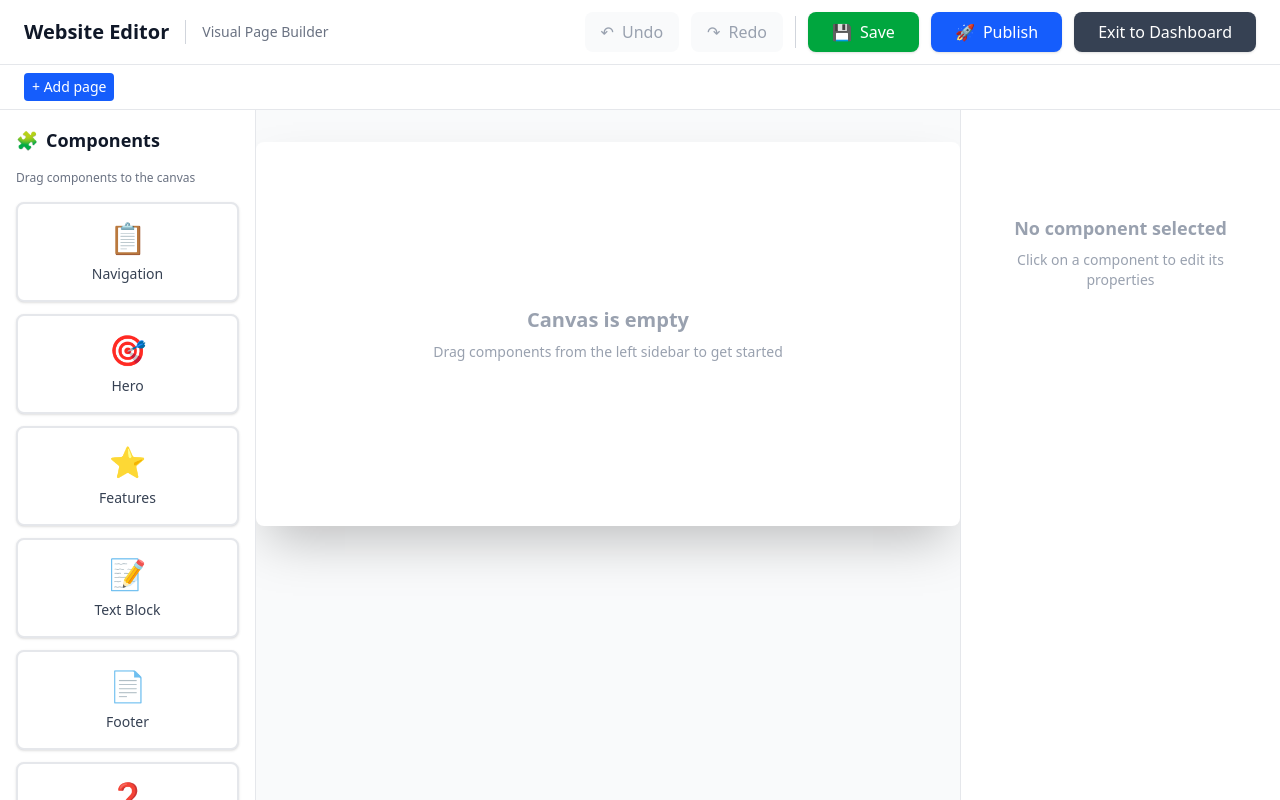
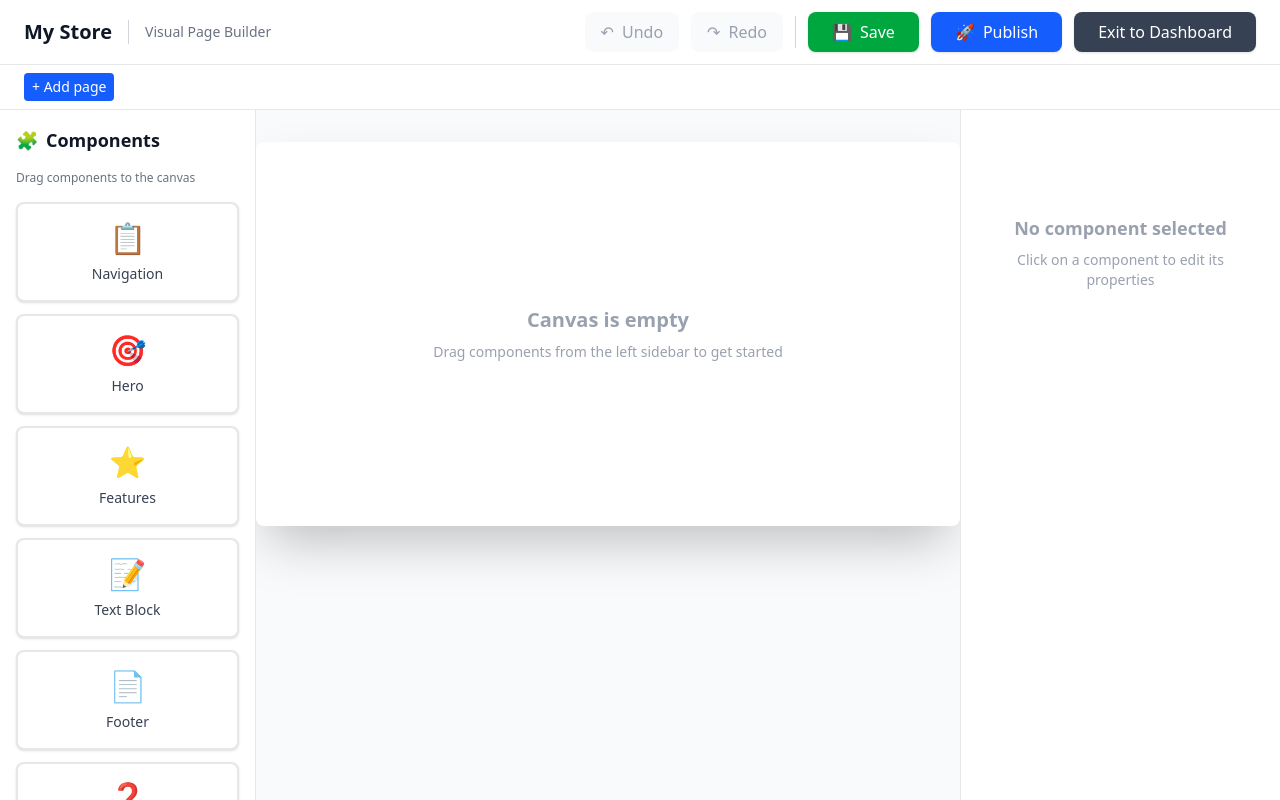
Before and after one commit to jouleaidotcom/sellaora, a React (Vite) app in the folder frontend/: page /editor/1 in a window 1280 px wide. Built offline with nearby package versions, Linux system fonts and the light colour scheme; sample sign-in values are in the browser's storage.

Commit message:
Fix: Issue #7: Website Editor, name dynamic

```diff
--- a/frontend/src/components/editor/TopBar.jsx
+++ b/frontend/src/components/editor/TopBar.jsx
@@ -1,11 +1,13 @@
 import PublishButton from './PublishButton';
 
-const TopBar = ({ onUndo, onRedo, onSave, onExit, canUndo, canRedo, isSaving, storeId, jsonLayout }) => {
+const TopBar = ({ onUndo, onRedo, onSave, onExit, canUndo, canRedo, isSaving, storeId, jsonLayout, storeName }) => {
   return (
     <div className="bg-white border-b border-gray-200 shadow-sm">
       <div className="flex items-center justify-between px-6 py-3">
         <div className="flex items-center gap-4">
-          <h1 className="text-xl font-bold text-gray-900">Website Editor</h1>
+          <h1 className="text-xl font-bold text-gray-900">
+            {storeName || 'My Store'}
+          </h1>
           <div className="h-6 w-px bg-gray-300"></div>
           <span className="text-sm text-gray-500">Visual Page Builder</span>
         </div>
--- a/frontend/src/pages/Dashboard.jsx
+++ b/frontend/src/pages/Dashboard.jsx
@@ -75,6 +75,7 @@ const Dashboard = () => {
         setNewStore({ storeName: '', domain: '', description: '' });
         setShowCreateForm(false);
         navigate(`/dashboard/store/${created._id}/chatbox`);
+        navigate(`/editor/${created._id}`, {state : {storeName: created.storeName}});
       } else {
         setError('Failed to create store');
       }
--- a/frontend/src/pages/Editor.jsx
+++ b/frontend/src/pages/Editor.jsx
@@ -1,6 +1,6 @@
 import { useEffect, useState, useCallback } from 'react';
 import PageTabs from '../components/editor/PageTabs';
-import { useParams, useNavigate } from 'react-router-dom';
+import { useParams, useNavigate, useLocation } from 'react-router-dom';
 import { DndContext, closestCenter, PointerSensor, useSensor, useSensors } from '@dnd-kit/core';
 import { SortableContext, verticalListSortingStrategy, arrayMove } from '@dnd-kit/sortable';
 import ComponentLibrary from '../components/editor/ComponentLibrary';
@@ -22,6 +22,8 @@ const Editor = () => {
   const [isSaving, setIsSaving] = useState(false);
   const [isDirty, setIsDirty] = useState(false);
   const [productList, setProductList] = useState([]);
+  const location = useLocation();
+  const [storeName, setStoreName] = useState('');
 
   const sensors = useSensors(
     useSensor(PointerSensor, {
@@ -655,6 +657,7 @@ const Editor = () => {
   return (
     <div className="h-screen flex flex-col bg-gray-100">
       <TopBar
+        storeName={location.state?.storeName || storeName}
         onUndo={handleUndo}
         onRedo={handleRedo}
         onSave={handleSave}
```
Also changed, not shown: 1 other file (tests, documents, lock files or other folders).
